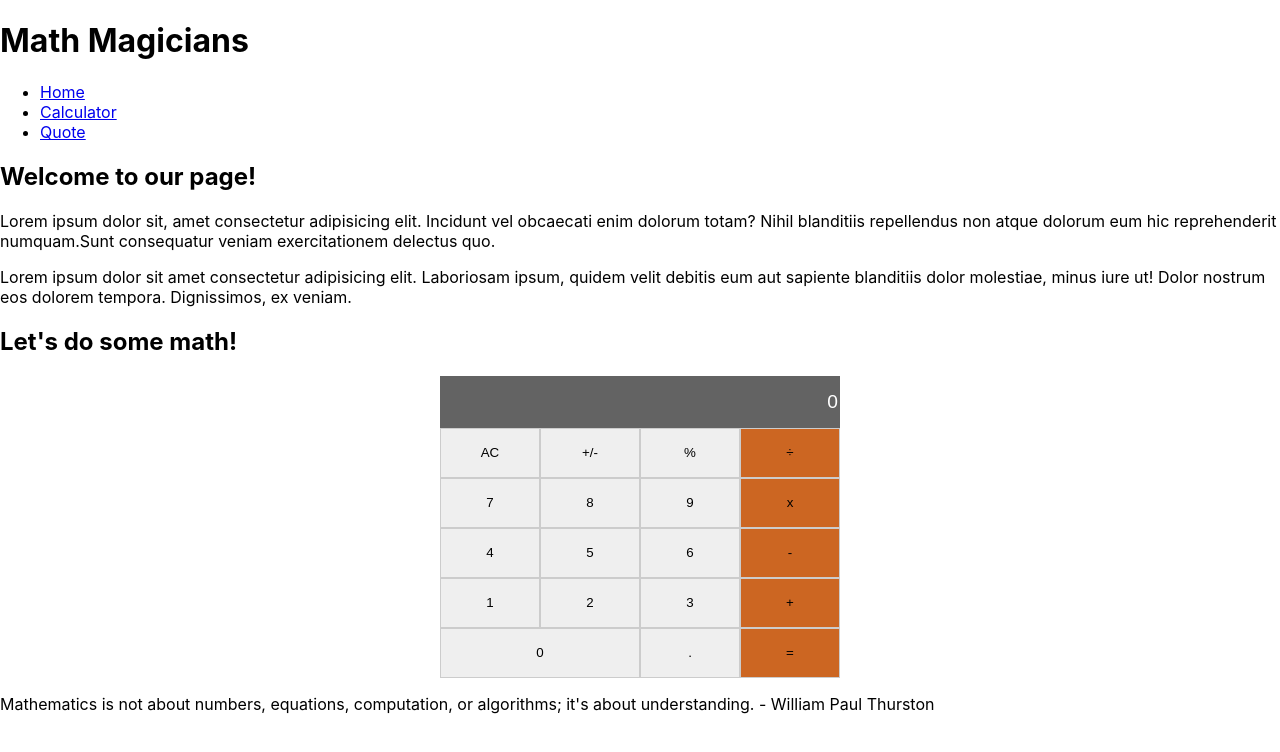
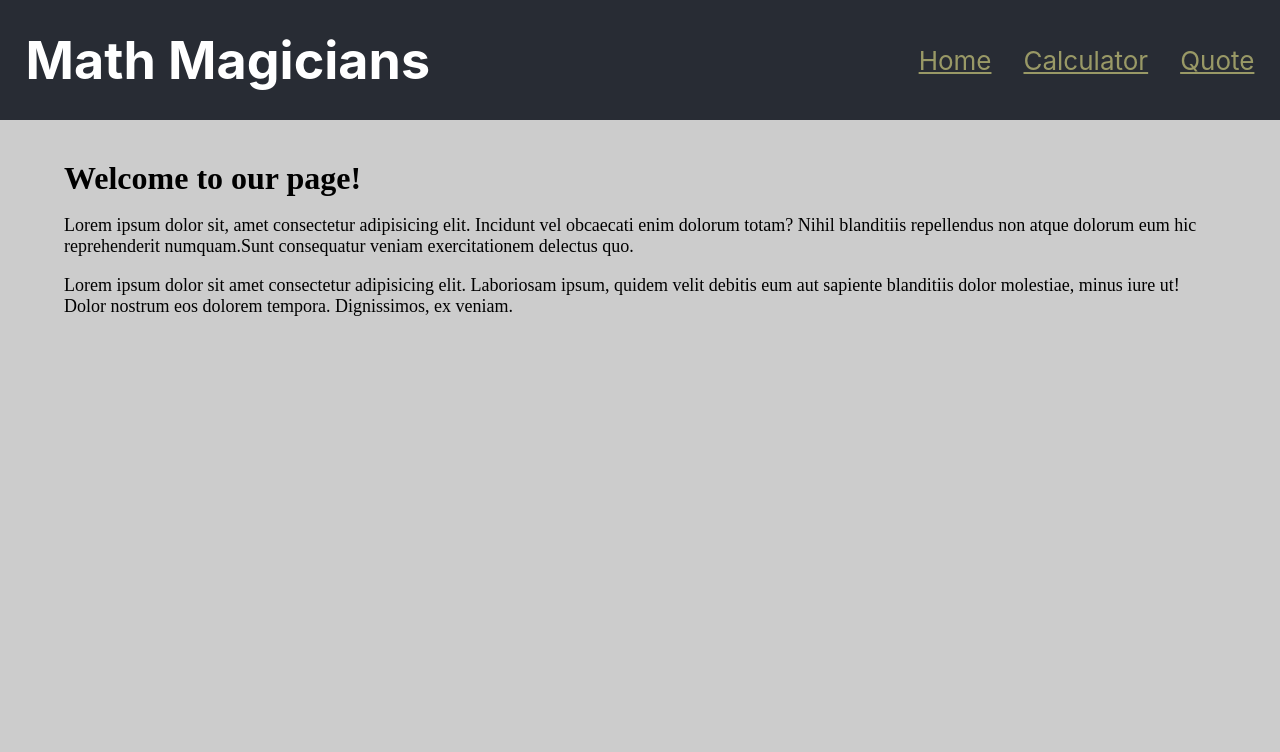
Before and after one commit to Swarzstein/math-magicians, a React (Create React App) app: page / in a window 1280 px wide. Shown: the top 752 px of the page. Built offline with nearby package versions, Linux system fonts and the light colour scheme.

Commit message:
Styles for the app added

```diff
--- a/package.json
+++ b/package.json
@@ -9,7 +9,8 @@
     "big.js": "^6.2.1",
     "react": "^18.2.0",
     "react-dom": "^18.2.0",
-    "react-router": "5.2.0",
+    "react-router": "^6.7.0",
+    "react-router-dom": "^6.7.0",
     "react-scripts": "5.0.1",
     "web-vitals": "^2.1.4"
   },
--- a/src/App.css
+++ b/src/App.css
@@ -1,5 +1,7 @@
 .App {
-  /* text-align: center; */
+  background-color: #ccc;
+  height: 100vh;
+  font-size: large;
 }
 
 .App-logo {
@@ -15,13 +17,13 @@
 
 .App-header {
   background-color: #282c34;
-  min-height: 100vh;
   display: flex;
-  flex-direction: column;
   align-items: center;
-  justify-content: center;
+  justify-content: space-between;
   font-size: calc(10px + 2vmin);
   color: white;
+  padding: 0 2%;
+  height: 15vh;
 }
 
 .App-link {
@@ -30,6 +32,47 @@
 
 .flex {
   display: flex;
+}
+
+nav ul {
+  display: flex;
+  gap: 2rem;
+}
+
+li {
+  list-style-type: none;
+}
+
+li a {
+  color: #996;
+}
+
+main {
+  padding: 5vh 5%;
+  height: 75vh;
+  font-family: cursive;
+}
+
+h2 {
+  font-size: xx-large;
+  margin: 0;
+}
+
+.space-between {
+  display: flex;
+  justify-content: space-between;
+}
+
+.calculator-container {
+  width: 60%;
+}
+
+#quote-container {
+  height: 75vh;
+  display: flex;
+  align-items: center;
+  justify-content: center;
+  font-size: xx-large;
 }
 
 #calculator {
@@ -55,12 +98,13 @@
 
 #result {
   height: 50px;
-  width: 396px;
+  width: 388px;
   background-color: #636363;
   color: #fff;
   text-align: end;
   border: none;
   font-size: larger;
+  padding: 0 5px;
 }
 
 #calcButtons {
--- a/src/App.js
+++ b/src/App.js
@@ -1,9 +1,7 @@
 import './App.css';
 import React, { Component } from 'react';
-import Home from './components/Home';
+import { Outlet } from 'react-router-dom';
 import Header from './components/Header';
-import CalculatorPage from './components/CalculatorPage';
-import Quote from './components/Quote';
 
 // eslint-disable-next-line react/prefer-stateless-function
 class App extends Component {
@@ -11,10 +9,8 @@ class App extends Component {
     return (
       <div className="App">
         <Header />
-        <main>
-          <Home />
-          <CalculatorPage />
-          <Quote />
+        <main className="container">
+          <Outlet />
         </main>
       </div>
     );
--- a/src/components/Calculator.js
+++ b/src/components/Calculator.js
@@ -18,6 +18,7 @@ const Calculator = () => {
   result = (next !== null) ? next : result;
 
   return (
+    <div className="calculator-container">
       <div id="calculator">
         <input id="result" type="text" name="calculator-screen" value={result} />
         <div id="calcButtons">
@@ -56,6 +57,7 @@ const Calculator = () => {
           </div>
         </div>
       </div>
+    </div>
   );
 };
 
--- a/src/components/CalculatorPage.js
+++ b/src/components/CalculatorPage.js
@@ -3,7 +3,7 @@ import Calculator from './Calculator';
 
 export default function CalculatorPage() {
   return (
-    <div>
+    <div className="space-between">
       <h2>Let&apos;s do some math!</h2>
       <Calculator />
     </div>
--- a/src/components/Header.js
+++ b/src/components/Header.js
@@ -3,7 +3,7 @@ import Navigation from './Navigation';
 
 export default function Header() {
   return (
-    <header>
+    <header className="App-header">
       <h1>Math Magicians</h1>
       <Navigation />
     </header>
--- a/src/components/Navigation.js
+++ b/src/components/Navigation.js
@@ -1,13 +1,13 @@
 import React from 'react';
-// import { Link, BrowserRouter } from 'react-router';
+import { Link } from 'react-router-dom';
 
 export default function Navigation() {
   return (
     <nav>
       <ul>
-        <li><a href="home">Home</a></li>
-        <li><a href="calculator">Calculator</a></li>
-        <li><a href="quote">Quote</a></li>
+        <li><Link to="/">Home</Link></li>
+        <li><Link to="calculator">Calculator</Link></li>
+        <li><Link to="quote">Quote</Link></li>
       </ul>
     </nav>
   );
--- a/src/components/Quote.js
+++ b/src/components/Quote.js
@@ -2,7 +2,7 @@ import React from 'react';
 
 export default function Quote() {
   return (
-    <div>
+    <div id="quote-container">
       <p>
         Mathematics is not about numbers, equations, computation, or algorithms;
         it&apos;s about understanding. - William Paul Thurston
--- a/src/index.js
+++ b/src/index.js
@@ -1,13 +1,38 @@
 import React from 'react';
 import ReactDOM from 'react-dom/client';
 import './index.css';
+import { createBrowserRouter, RouterProvider } from 'react-router-dom';
+import reportWebVitals from './reportWebVitals';
 import App from './App';
-import reportWebVitals from './reportWebVitals';
+import CalculatorPage from './components/CalculatorPage';
+import Quote from './components/Quote';
+import Home from './components/Home';
+
+const router = createBrowserRouter([
+  {
+    path: '/',
+    element: <App />,
+    children: [
+      {
+        index: true,
+        element: <Home />,
+      },
+      {
+        path: 'calculator/',
+        element: <CalculatorPage />,
+      },
+      {
+        path: 'quote/',
+        element: <Quote />,
+      },
+    ],
+  },
+]);
 
 const root = ReactDOM.createRoot(document.getElementById('root'));
 root.render(
   <React.StrictMode>
-    <App />
+    <RouterProvider router={router} />
   </React.StrictMode>,
 );
 
```
Also changed, not shown: 1 other file (tests, documents, lock files or other folders). Lines whose indentation alone changed are shown as unchanged.
